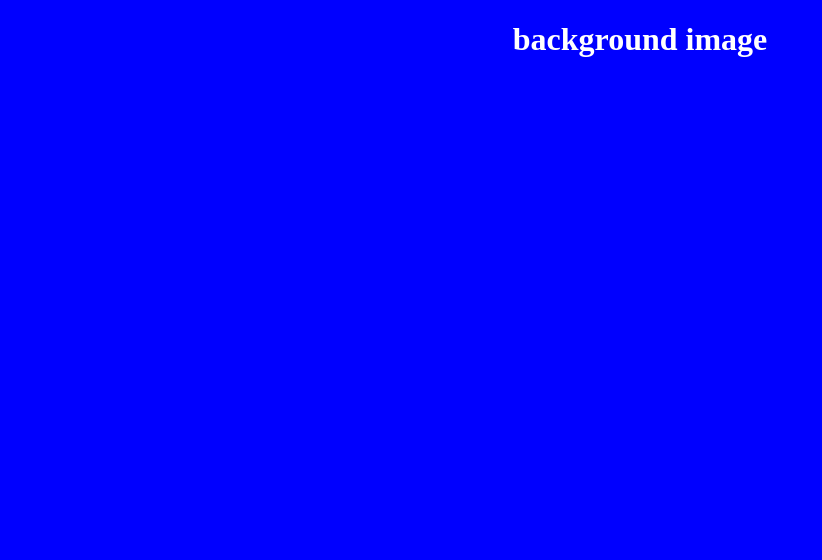
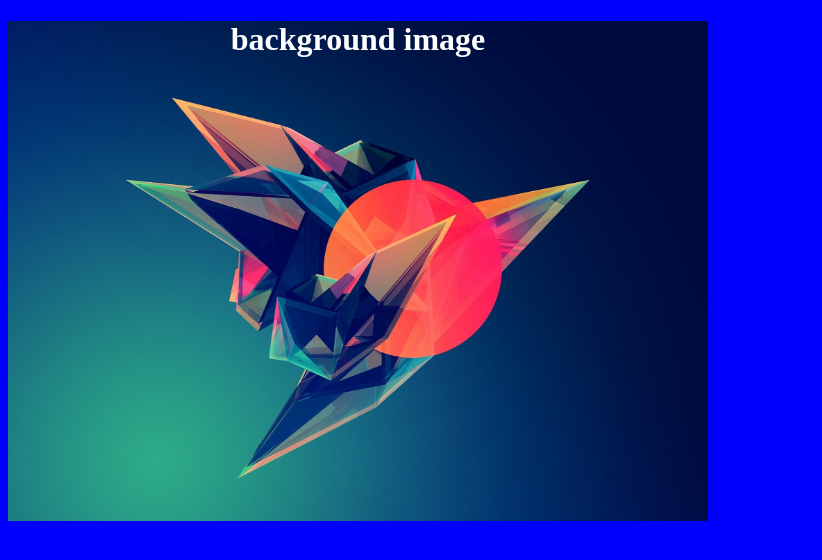
Before and after one commit to Maribehzadi/mari-front, a plain HTML site: page CSS/08 background/2/index.html in a window 1280 px wide. Shown: the whole page, without its empty margins (0-822 px from the left). Drawn offline with Linux system fonts and the light colour scheme.

Commit message:
create css

```diff
--- a/CSS/08 background/2/index.html
+++ b/CSS/08 background/2/index.html
@@ -1,7 +1,7 @@
 <!DOCTYPE html>
 <html lang="en">
   <head>
-    <link rel="stylesheet" href="sttyle.css" />
+    <link rel="stylesheet" href="style.css" />
     <meta charset="UTF-8" />
     <meta name="viewport" content="width=device-width, initial-scale=1.0" />
     <title>Document</title>
```
